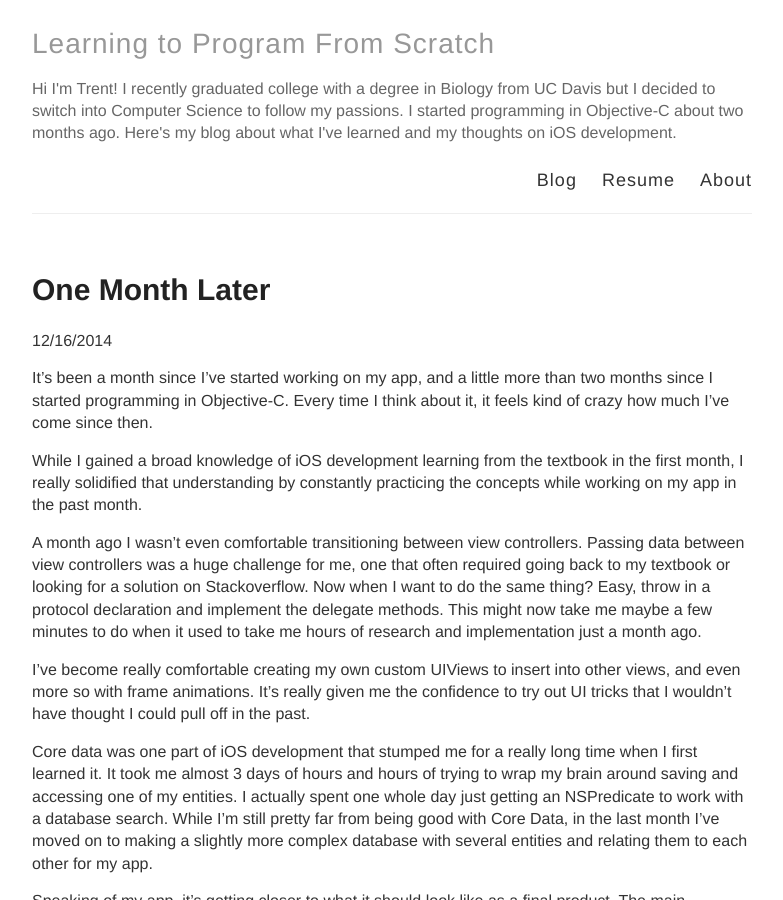
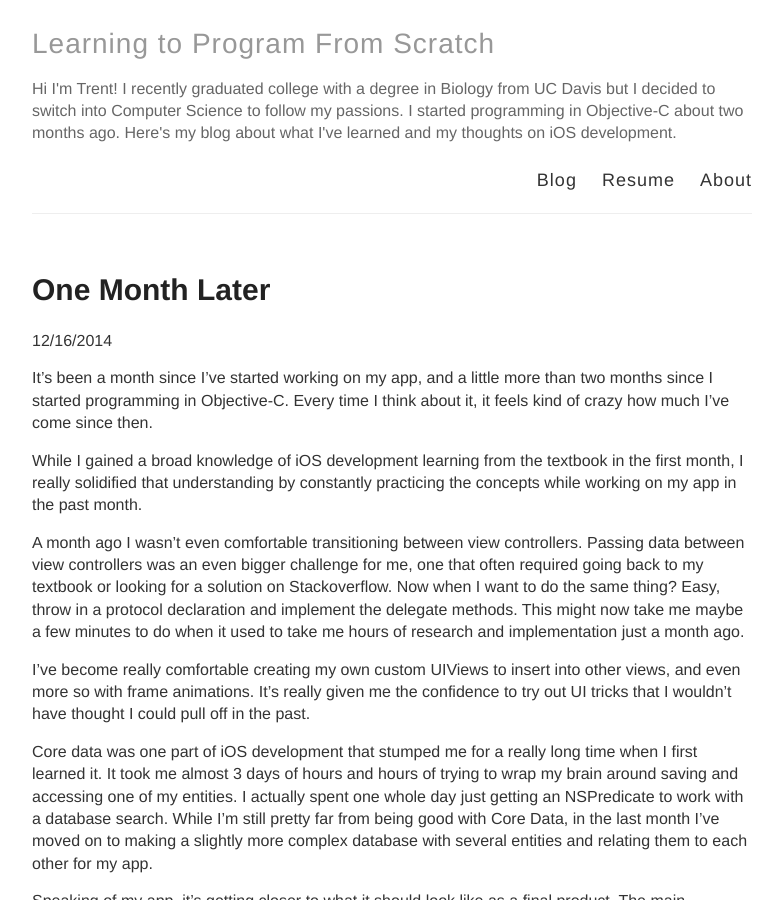
Before and after one commit to trentyou/trentyou.github.io, a Jekyll site: the page built from _posts/2014-12-15-One Month Later.md, in a window 1280 px wide and 900 px high. Shown: the whole window, without its empty margins (248-1031 px from the left). Built offline with Jekyll 4.4.1, drawn with Linux system fonts in a browser that asks for light colours.

Commit message:
Updated 2014-12-15-One Month Later.md

```diff
--- a/_posts/2014-12-15-One Month Later.md
+++ b/_posts/2014-12-15-One Month Later.md
@@ -10,7 +10,7 @@ It's been a month since I've started working on my app, and a little more than t
 
 While I gained a broad knowledge of iOS development learning from the textbook in the first month, I really solidified that understanding by constantly practicing the concepts while working on my app in the past month.
 
-A month ago I wasn't even comfortable transitioning between view controllers. Passing data between view controllers was a huge challenge for me, one that often required going back to my textbook or looking for a solution on Stackoverflow. Now when I want to do the same thing? Easy, throw in a protocol declaration and implement the delegate methods. This might now take me maybe a few minutes to do when it used to take me hours of research and implementation just a month ago.
+A month ago I wasn't even comfortable transitioning between view controllers. Passing data between view controllers was an even bigger challenge for me, one that often required going back to my textbook or looking for a solution on Stackoverflow. Now when I want to do the same thing? Easy, throw in a protocol declaration and implement the delegate methods. This might now take me maybe a few minutes to do when it used to take me hours of research and implementation just a month ago.
 
 I've become really comfortable creating my own custom UIViews to insert into other views, and even more so with frame animations. It's really given me the confidence to try out UI tricks that I wouldn't have thought I could pull off in the past.
 
```
